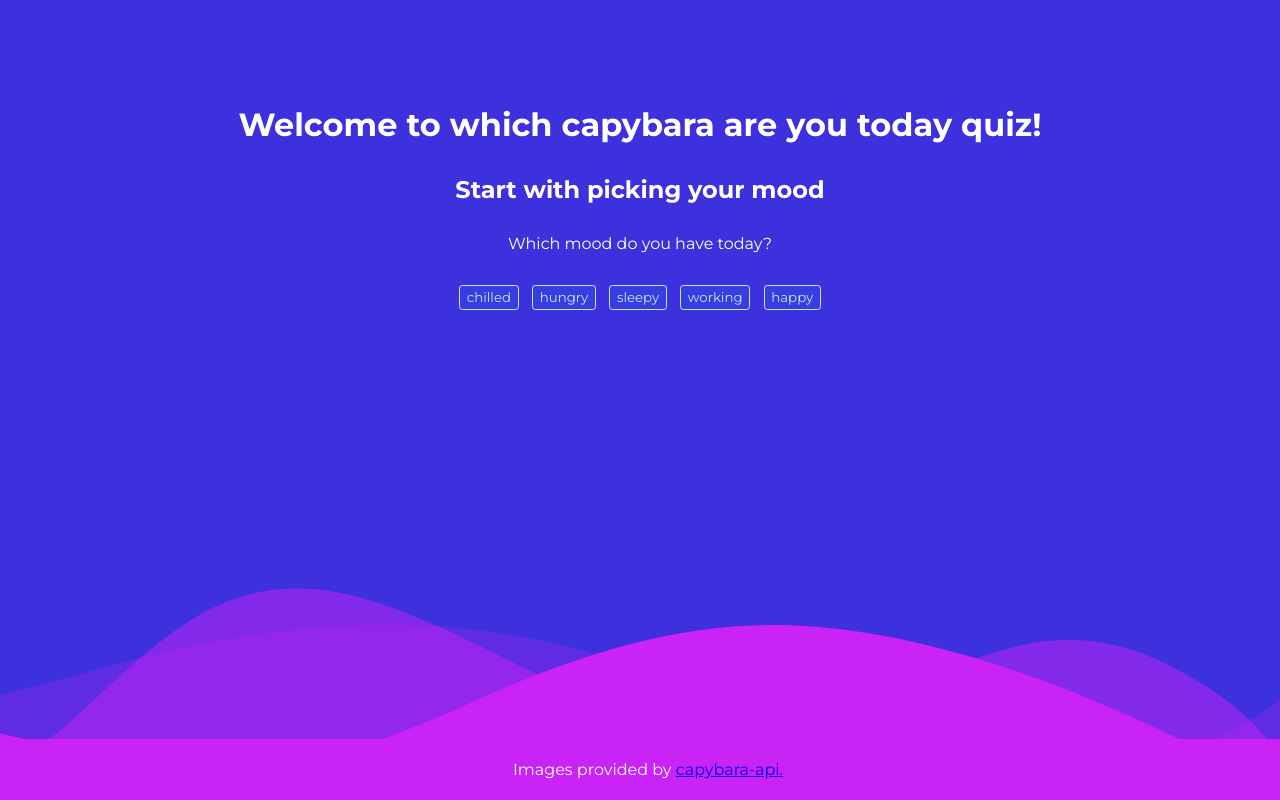
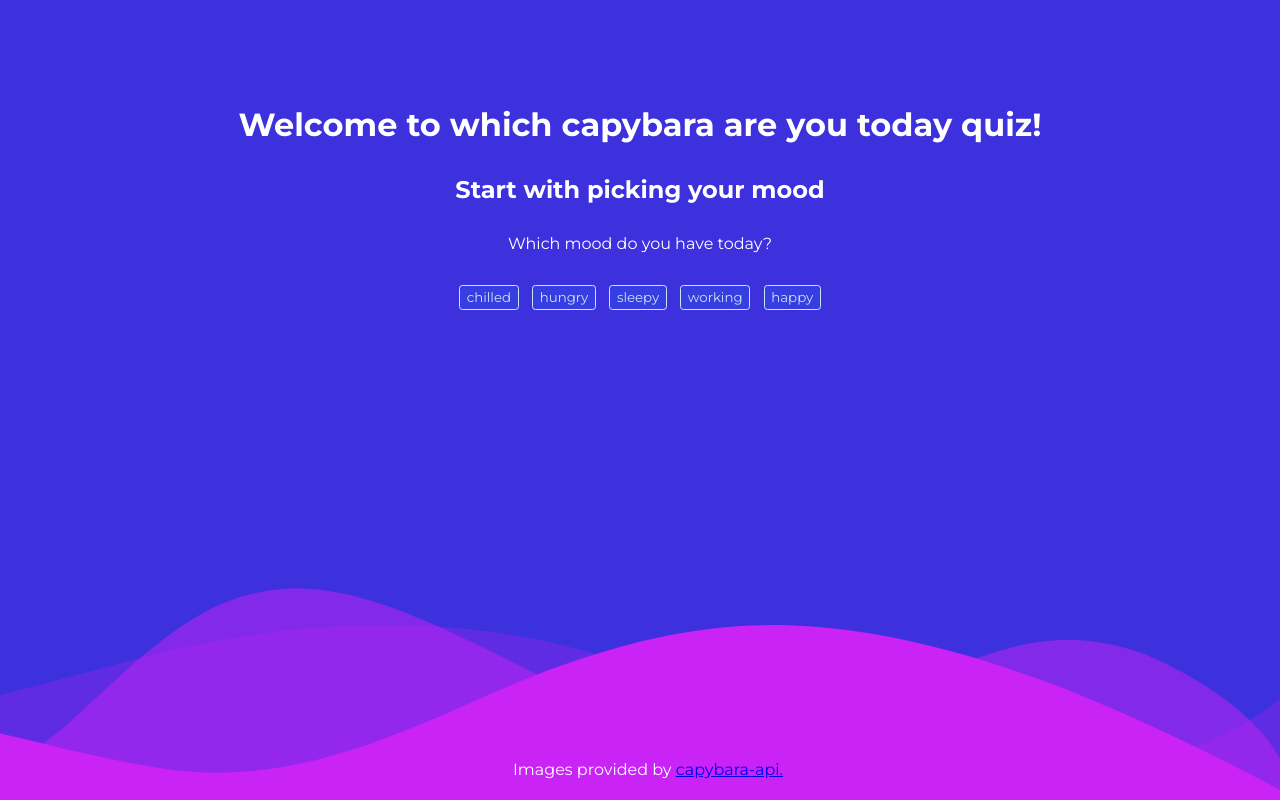
Before and after one commit to VDromaretska/capybara-quiz, a React (Vite) app: page / in a window 1280 px wide. Built offline with nearby package versions, Linux system fonts and the light colour scheme.

Commit message:
Fixed css on footer

```diff
--- a/src/components/App.css
+++ b/src/components/App.css
@@ -7,14 +7,8 @@ body {
     color: white;
     text-align: center;
     background: #3c31dd;
-    overflow-x: hidden;
+    /* overflow-x: hidden; */
 }
-
-/* button {
-    margin: 0.5rem;
-    padding: 0.5rem;
-    font-size: 1rem;
-} */
 
 h1 {
     padding: 5px 10vw;
@@ -36,13 +30,8 @@ p {
 }
 
 .footer {
-    background-color: #c923f5;
     position: absolute;
     width: 100%;
-    display: flex;
-    flex-direction: column;
-    align-items: center;
-    min-height: 30px;
     bottom: 0;
 }
 .custom-shape-divider-bottom-1692616734 {
```
